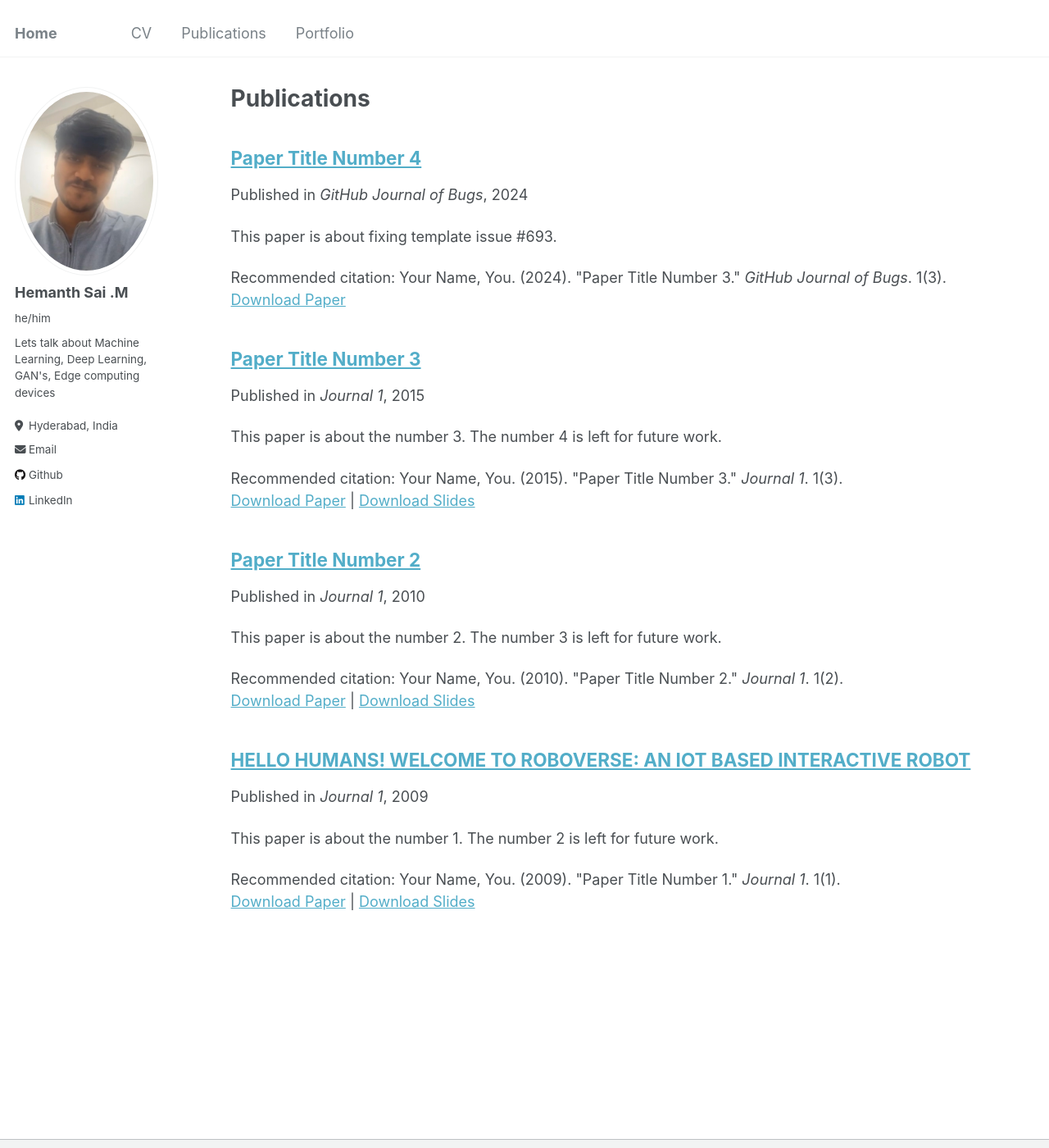
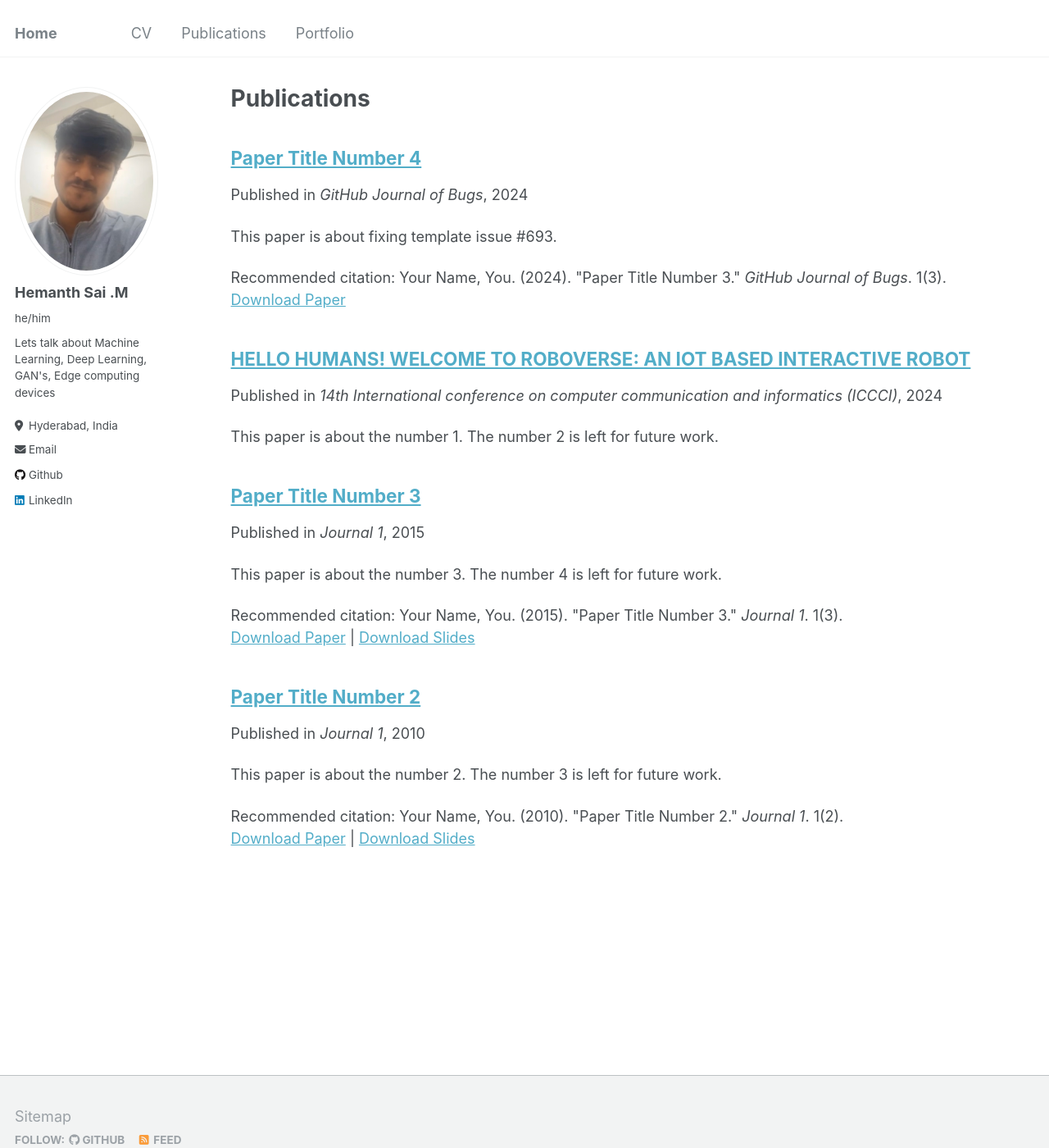
Before and after one commit to hemanth1403/hemanth1403.github.io, a Jekyll site: the page built from _pages/publications.md, in a window 1280 px wide and 1400 px high. Shown: the whole window at 82% size. Built offline with Jekyll 4.4.1, drawn with Linux system fonts in a browser that asks for light colours.

Commit message:
Updated on 21-07-2024

```diff
--- a/_publications/2009-10-01-paper-title-number-1.md
+++ b/_publications/2009-10-01-paper-title-number-1.md
@@ -1,13 +1,14 @@
 ---
 title: "HELLO HUMANS! WELCOME TO ROBOVERSE: AN IOT BASED INTERACTIVE ROBOT"
 collection: publications
-permalink: /publication/2009-10-01-paper-title-number-1
+#permalink: /publication/2009-10-01-paper-title-number-1
+permalink: /publication/Paper1.pdf
 excerpt: "This paper is about the number 1. The number 2 is left for future work."
-date: 2009-10-01
-venue: "Journal 1"
-slidesurl: "http://academicpages.github.io/files/slides1.pdf"
-paperurl: "http://academicpages.github.io/files/paper1.pdf"
-citation: "Your Name, You. (2009). &quot;Paper Title Number 1.&quot; <i>Journal 1</i>. 1(1)."
+date: 2024-01-29
+venue: "14th International conference on computer communication and informatics (ICCCI)"
+#slidesurl: "http://academicpages.github.io/files/slides1.pdf"
+#paperurl: "http://academicpages.github.io/files/paper1.pdf"
+#citation: "Your Name, You. (2009). &quot;Paper Title Number 1.&quot; <i>Journal 1</i>. 1(1)."
 ---
 
 The contents above will be part of a list of publications, if the user clicks the link for the publication than the contents of section will be rendered as a full page, allowing you to provide more information about the paper for the reader. When publications are displayed as a single page, the contents of the above "citation" field will automatically be included below this section in a smaller font.
```
Also changed, not shown: 1 other file.
